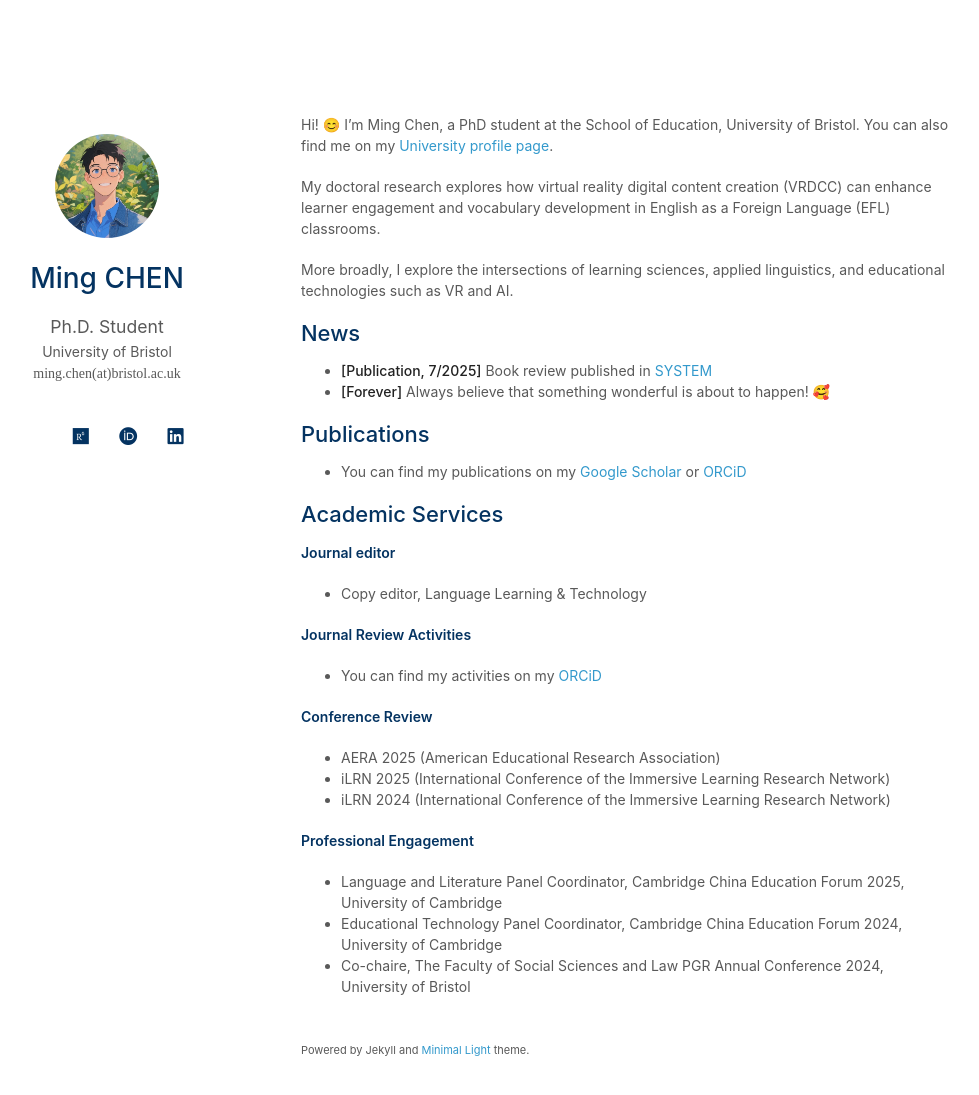
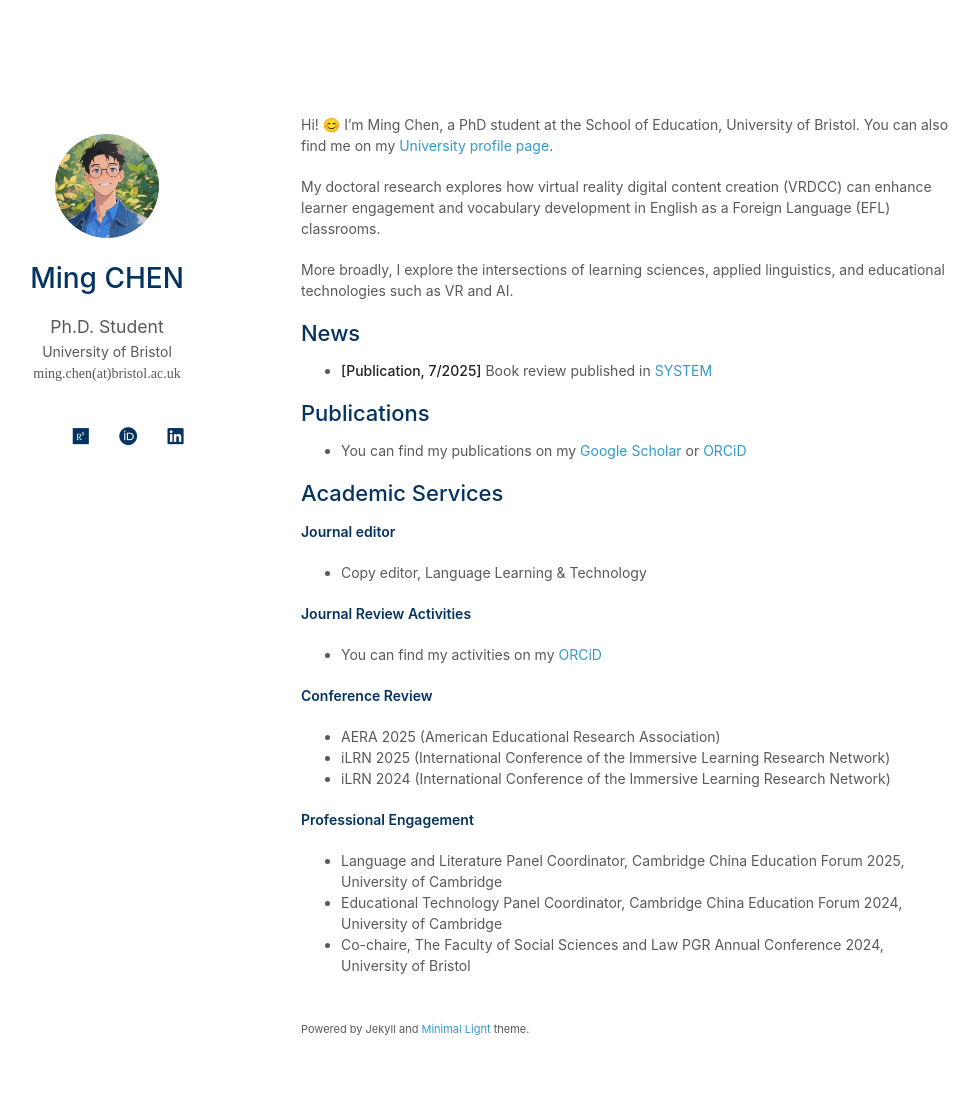
Before and after one commit to EricMingChen/EricMingChen.github.io, a Jekyll site: the page built from index.md, in a window 1280 px wide and 1129 px high. Shown: the top 1095 px of the window, without its empty margins (169-1148 px from the left). Built offline with Jekyll 4.4.1, drawn with Linux system fonts in a browser that asks for light colours; a style sheet for code colours, icons or effects is not loaded.

Commit message:
Update index.md

```diff
--- a/index.md
+++ b/index.md
@@ -13,7 +13,6 @@ More broadly, I explore the intersections of learning sciences, applied linguist
 
 ## News
 - **[Publication, 7/2025]**  Book review published in [SYSTEM](https://doi.org/10.1016/j.system.2025.103758)
-- **[Forever]** Always believe that something wonderful is about to happen! 🥰
 
 ## Publications
 
```
